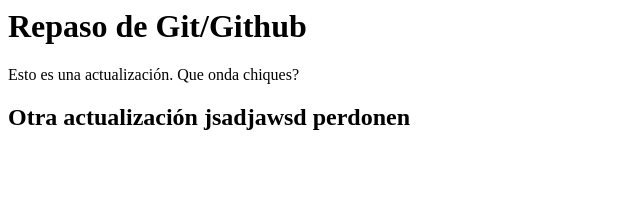
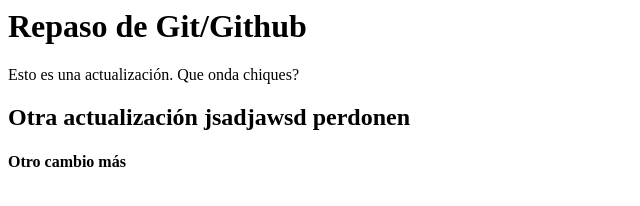
Before and after one commit to Tomisuarez11/Repaso-de-GIT, a plain HTML site: page index.html in a window 1280 px wide. Shown: the whole page, without its empty margins (0-640 px from the left). Drawn offline with Linux system fonts and the light colour scheme.

Commit message:
Cambio desde visual studio, sin linea de codigo

```diff
--- a/index.html
+++ b/index.html
@@ -4,5 +4,6 @@
         <h1>Repaso de Git/Github</h1>
         <p>Esto es una actualización. Que onda chiques?</p>
         <h2>Otra actualización jsadjawsd perdonen</h2>
+        <h4>Otro cambio más</h4>
     </body>
 </html>
```
